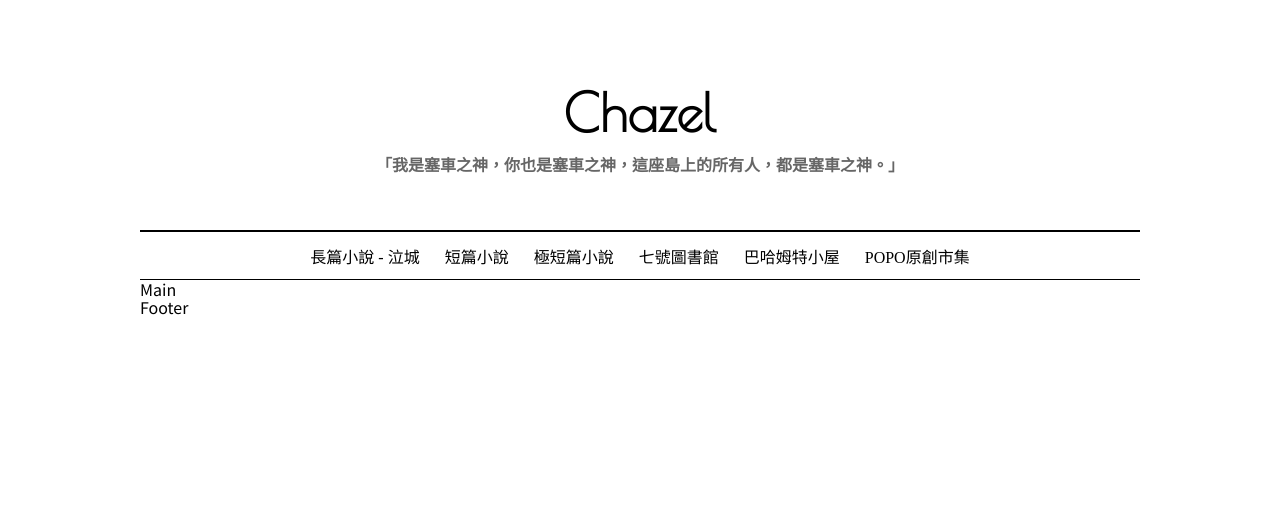
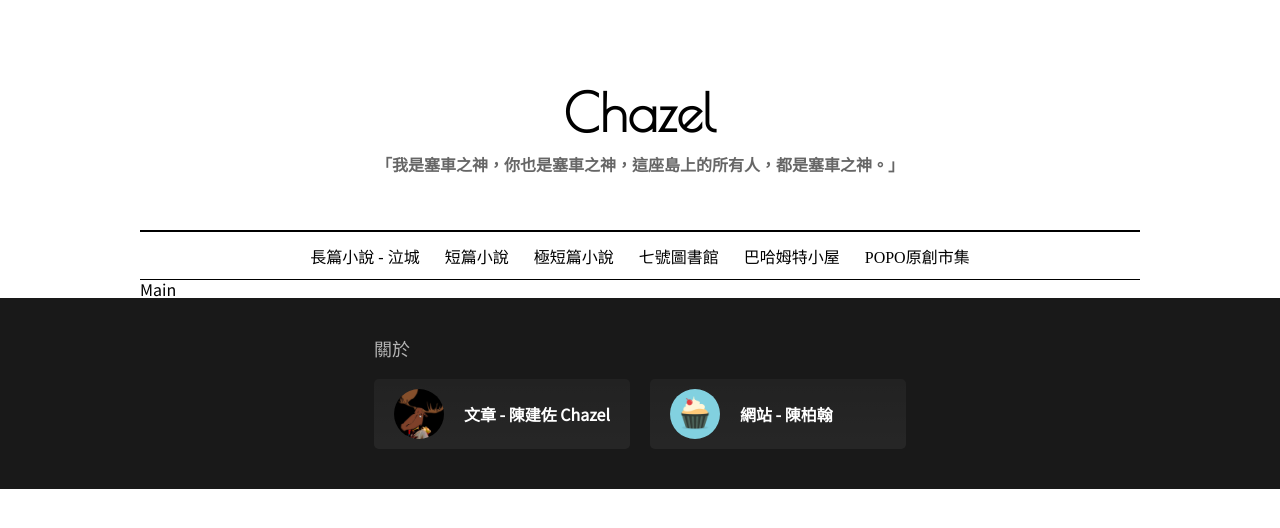
Before and after one commit to dont-hurry/chazel, a React (Create React App) app: page / in a window 1280 px wide. Shown: the top 528 px of the page. Built offline with nearby package versions, Linux system fonts and the light colour scheme.

Commit message:
Add footer section

```diff
--- a/src/App.js
+++ b/src/App.js
@@ -6,11 +6,13 @@ import Footer from "./components/Footer";
 
 export default function App() {
   return (
-    <div className={styles.container}>
-      <Header />
-      <Navigation />
-      <Main />
+    <>
+      <div className={styles.container}>
+        <Header />
+        <Navigation />
+        <Main />
+      </div>
       <Footer />
-    </div>
+    </>
   );
 }
--- a/src/components/Footer.js
+++ /dev/null
@@ -1,3 +0,0 @@
-export default function Footer() {
-  return <div>Footer</div>;
-}
--- /dev/null
+++ b/src/components/Footer/Column.js
@@ -0,0 +1,10 @@
+import styles from "./Column.module.css";
+
+export default function Column({ imageSource, text }) {
+  return (
+    <div className={styles.container}>
+      <img src={imageSource} alt="" className={styles.avatar} />
+      <div className={styles.text}>{text}</div>
+    </div>
+  );
+}
--- /dev/null
+++ b/src/components/Footer/Column.module.css
@@ -0,0 +1,32 @@
+.container {
+  align-items: center;
+  background: linear-gradient(
+    rgba(255, 255, 255, 0.04),
+    rgba(255, 255, 255, 0.06)
+  );
+  border-radius: 5px;
+  display: flex;
+  padding: 10px 20px;
+  transition: 0.2s ease-out;
+}
+
+.container:hover {
+  background: linear-gradient(
+    rgba(255, 255, 255, 0.06),
+    rgba(255, 255, 255, 0.08)
+  );
+}
+
+.avatar {
+  border-radius: 50%;
+  height: 50px;
+  margin-right: 20px;
+  transition: 0.2s ease-out;
+  width: 50px;
+}
+
+.text {
+  color: #fff;
+  font-size: 16px;
+  font-weight: bold;
+}
--- /dev/null
+++ b/src/components/Footer/index.js
@@ -0,0 +1,14 @@
+import styles from "./index.module.css";
+import Column from "./Column";
+
+export default function Footer() {
+  return (
+    <footer className={styles.container}>
+      <div className={styles.gridWrapper}>
+        <div className={styles.about}>關於</div>
+        <Column imageSource="/images/chazel.jpeg" text="文章 - 陳建佐 Chazel" />
+        <Column imageSource="/images/pohan.jpeg" text="網站 - 陳柏翰" />
+      </div>
+    </footer>
+  );
+}
--- /dev/null
+++ b/src/components/Footer/index.module.css
@@ -0,0 +1,18 @@
+.container {
+  background: rgb(25, 25, 25);
+  display: grid;
+  padding: 40px 0;
+  place-items: center;
+}
+
+.gridWrapper {
+  display: grid;
+  gap: 20px;
+  grid-template-columns: 1fr 1fr;
+}
+
+.about {
+  color: rgb(180, 180, 180);
+  font-size: 18px;
+  grid-column: 1 / span 2;
+}
```
Also changed, not shown: public/images/chazel.jpeg (added), public/images/pohan.jpeg (added).
